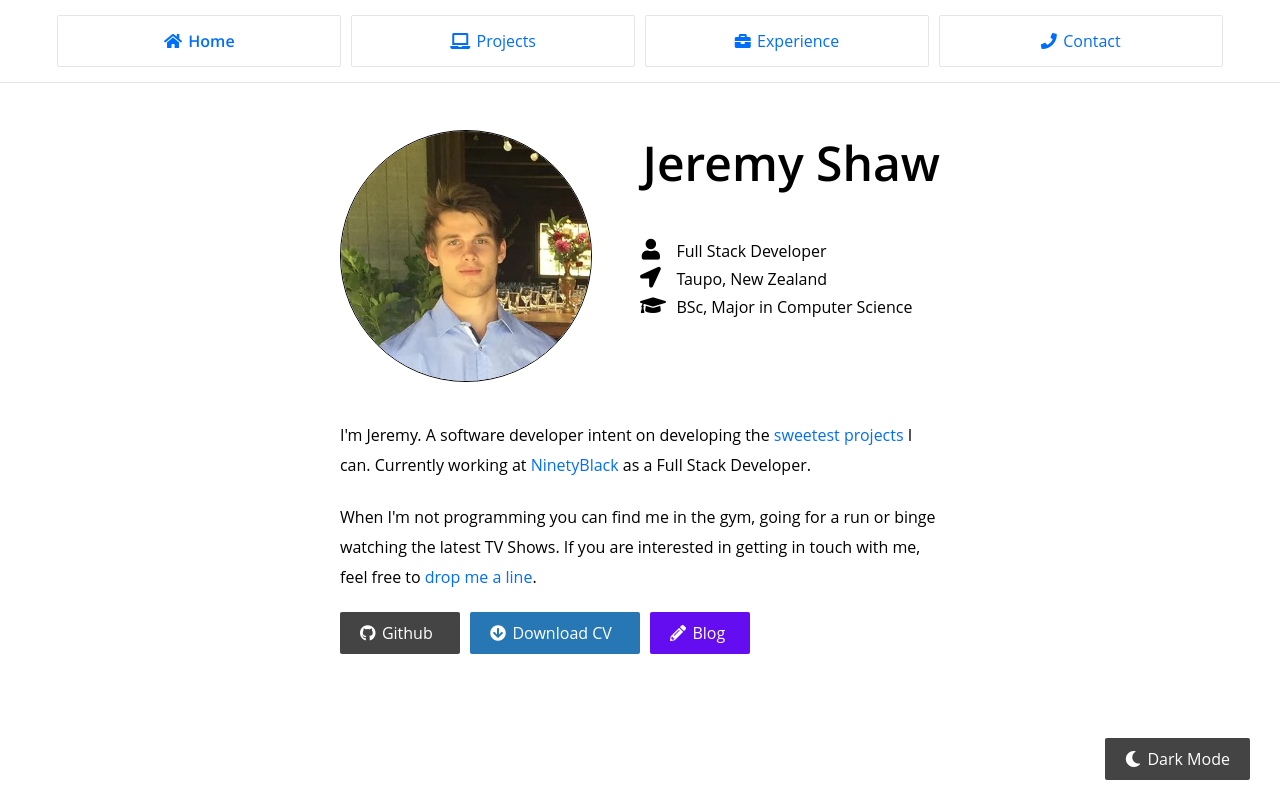
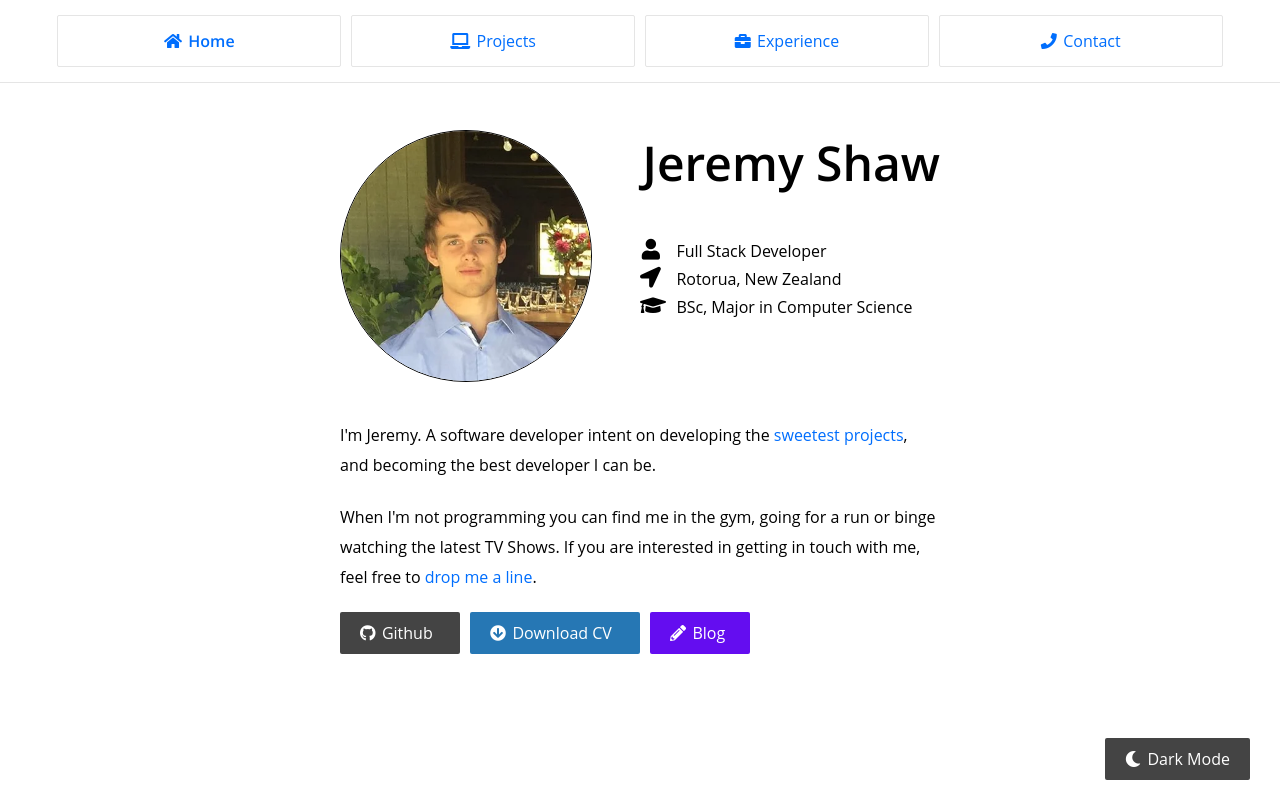
Before and after one commit to puremana/portfolio-website, a React (Create React App) app: page / in a window 1280 px wide. Built offline with nearby package versions, Linux system fonts and the light colour scheme; a web font is replaced by a local one.

Commit message:
Changing bio on home page

```diff
--- a/public/index.html
+++ b/public/index.html
@@ -4,7 +4,7 @@
     <title>Jeremy Shaw Software Developer Portfolio</title>
 
     <!-- Meta Tags -->
-    <meta name="description" content="I'm Jeremy. A software developer intent on developing the sweetest projects I can. Currently working at NinetyBlack as a Full Stack Developer." />
+    <meta name="description" content="I'm Jeremy. A software developer intent on developing the sweetest projects and becoming the best developer I can." />
     <meta name="keywords" content="Jeremy, Shaw, Portfolio, New Zealand, Software, Developer, Javascript, PHP, CV, Full, Stack">
     <meta name="author" content="Jeremy Shaw">
     <meta http-equiv="Content-Type" content="text/html; charset=utf-8" />
@@ -21,7 +21,7 @@
     <!-- Facebook OG Tags -->
     <meta property="og:type" content="website" />
     <meta property="og:title" content="Jeremy Shaw Software Developer Portfolio" />
-    <meta property="og:description" content="I'm Jeremy. A software developer intent on developing the sweetest projects I can. Currently working at NinetyBlack as a Full Stack Developer." />
+    <meta property="og:description" content="I'm Jeremy. A software developer intent on developing the sweetest projects I can and becoming the best developer I can." />
     <meta property="og:image" content="%PUBLIC_URL%/img/png/profile.png" />
     <meta property="og:url" content="https://jeremyshaw.co.nz" />
     <meta property="og:site_name" content="Jeremy Shaw" />
--- a/src/components/pages/home.js
+++ b/src/components/pages/home.js
@@ -36,7 +36,7 @@ class Home extends Component {
                         </li>
                         <li>
                             <div className="icon is-small"><i className="fa fa-location-arrow"></i></div>
-                            <span>Taupo, New Zealand</span>
+                            <span>Rotorua, New Zealand</span>
                         </li>
                         <li>
                             <div className="icon is-small"><i className="fa fa-graduation-cap"></i></div>
@@ -47,8 +47,7 @@ class Home extends Component {
             </div>
             <div className="home-bottom">
                 <div className="home-bottom-text">
-                    <p>I'm Jeremy. A software developer intent on developing the <Link to="/projects">sweetest projects</Link> I can.
-                    Currently working at <a href="https://www.ninetyblack.com/" target="_blank" rel="noopener noreferrer">NinetyBlack</a> as a Full Stack Developer.</p>
+                    <p>I'm Jeremy. A software developer intent on developing the <Link to="/projects">sweetest projects</Link>, and becoming the best developer I can be.</p>
                     <br />
                     <p>When I'm not programming you can find me in the gym, going for a run or binge watching the latest TV Shows.
                     If you are interested in getting in touch with me, feel free to <Link to="/contact">drop me a line</Link>.</p>
```
